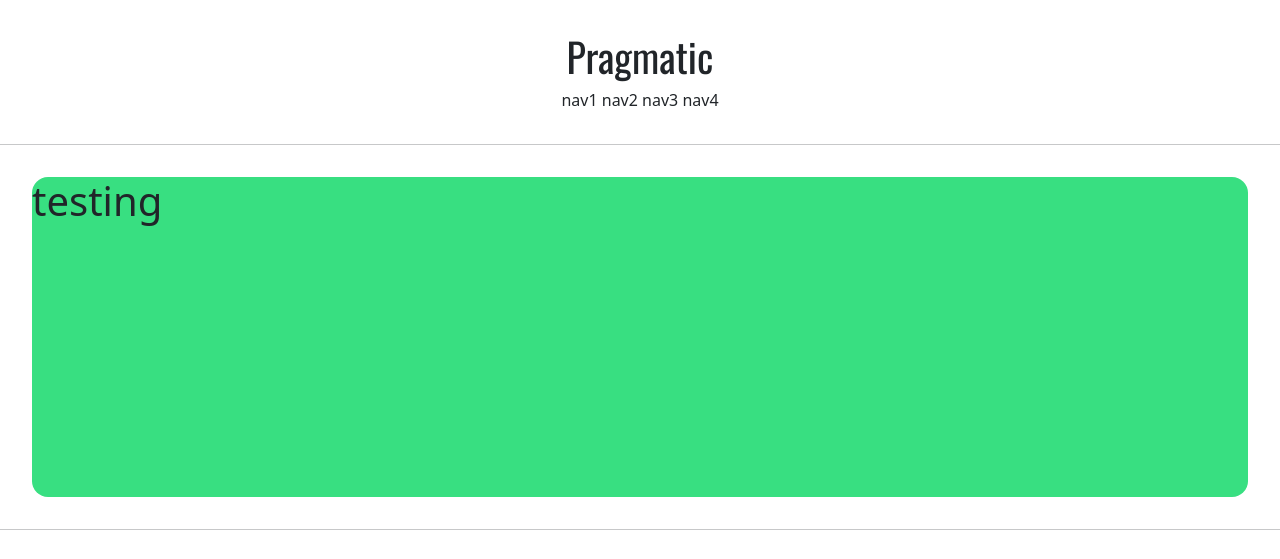
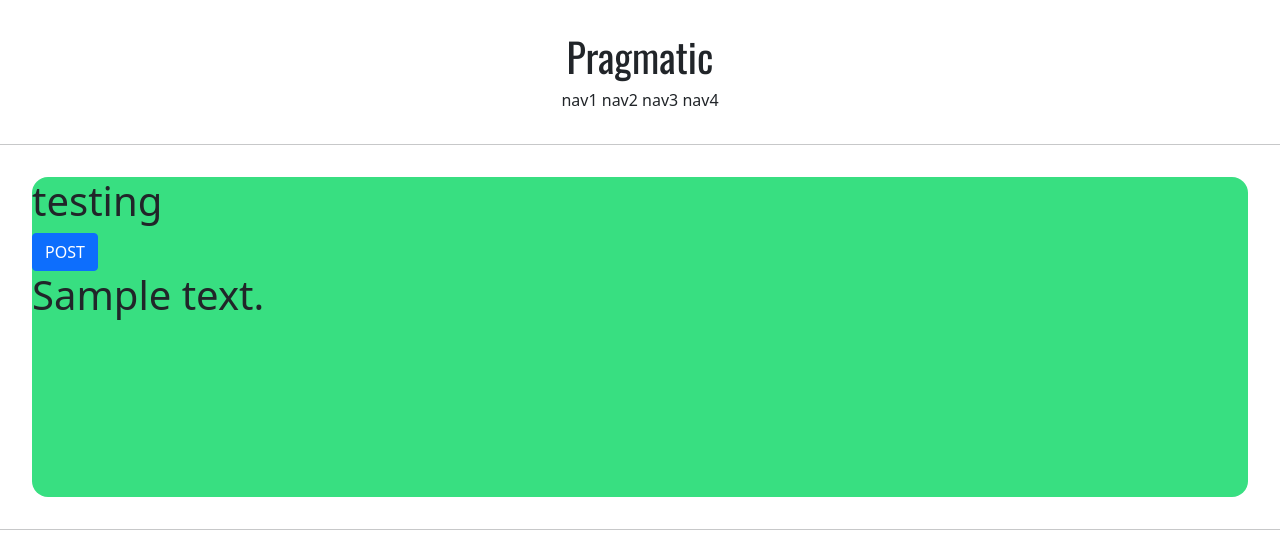
Before and after one commit to gwakseunghui/seunghui_study, a Django app: template PycharmProjects/pargmatic/accountapp/templates/accountapp/hello_world.html in a window 1280 px wide. Shown: the top 559 px of the page. Run offline with Django 3.2, Linux system fonts and the light colour scheme; the template is opened without the code that fills it: most values are stand-ins (such as "Sample title", 1, 10 or a date in 2020).

Commit message:
CHG: 210801_seunghui_TIL - django course 16 commit

```diff
--- a/PycharmProjects/pargmatic/accountapp/templates/accountapp/hello_world.html
+++ b/PycharmProjects/pargmatic/accountapp/templates/accountapp/hello_world.html
@@ -6,6 +6,15 @@
     <h1>
       testing
     </h1>
+
+    <form action="/account/hello_world/" method="post">
+      {% csrf_token %}
+      <input type="submit" class="btn btn-primary" value="POST">
+    </form>
+
+    <h1>
+      {{ text }}
+    </h1>
   </div>
 
 {% endblock %}
--- a/PycharmProjects/pargmatic/accountapp/urls.py
+++ b/PycharmProjects/pargmatic/accountapp/urls.py
@@ -5,5 +5,5 @@ from accountapp.views import hello_world
 app_name = "accountapp"
 
 urlpatterns = [
-    path('hello_world', hello_world, name='hello_world')
+    path('hello_world/', hello_world, name='hello_world')
 ]
--- a/PycharmProjects/pargmatic/accountapp/views.py
+++ b/PycharmProjects/pargmatic/accountapp/views.py
@@ -4,4 +4,7 @@ from django.shortcuts import render
 
 # Create your views here.
 def hello_world(request):
-    return render(request, 'accountapp/hello_world.html')
+    if request.method == "POST":
+        return render(request, 'accountapp/hello_world.html', context={'text': 'POST METHOD!!!'})
+    else:
+        return render(request, 'accountapp/hello_world.html', context={'text': 'GET METHOD!!!'})
```
